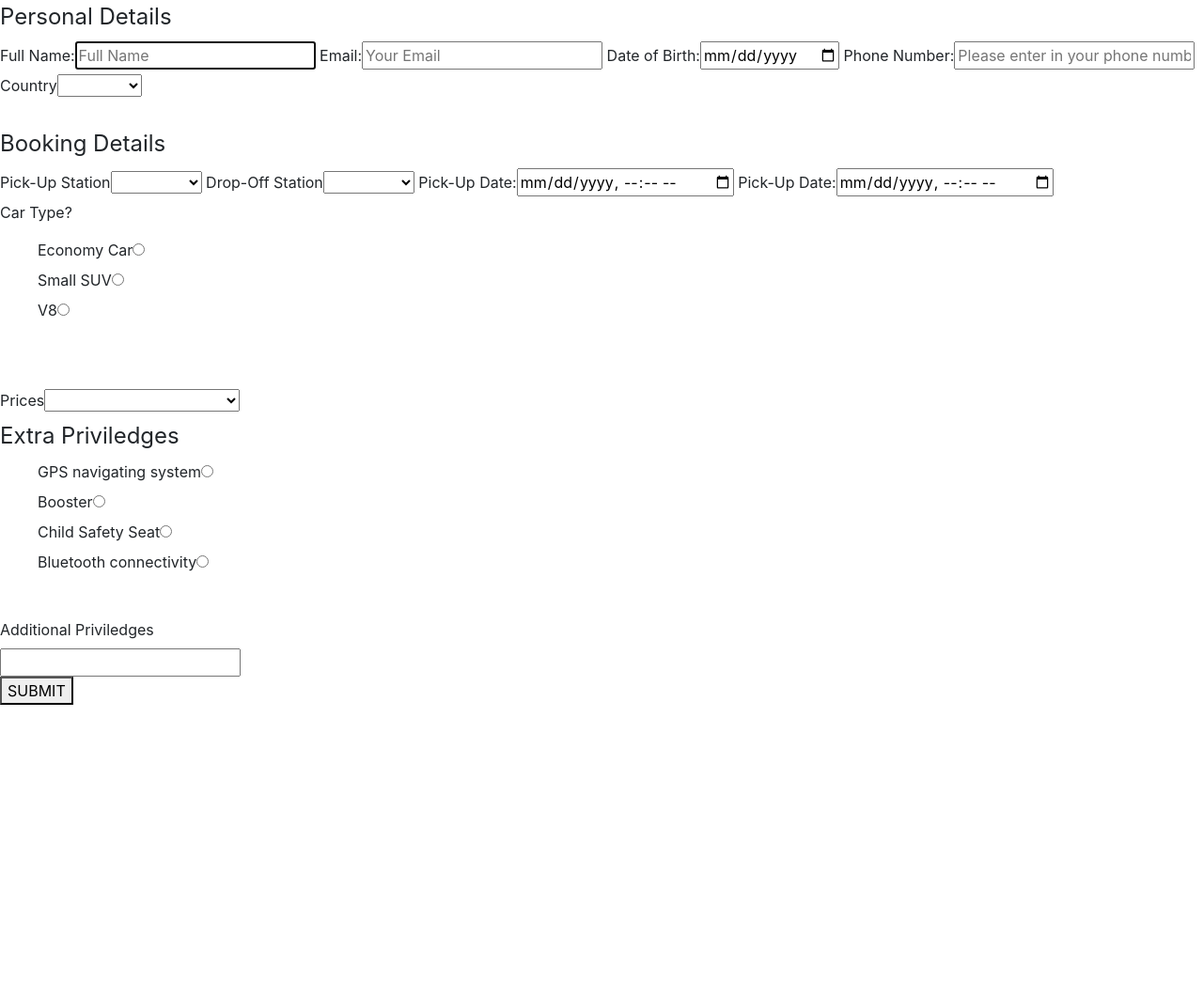
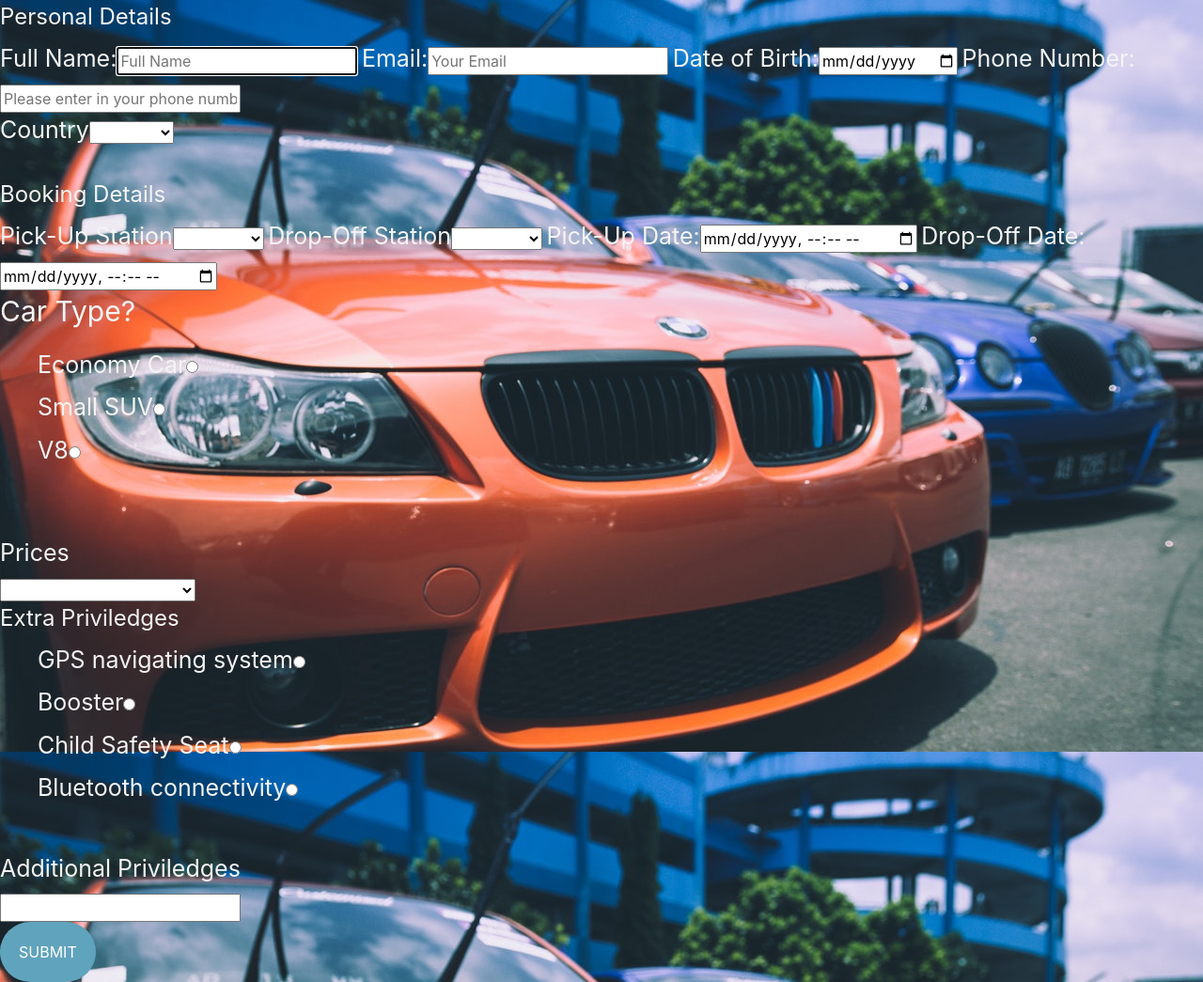
Before and after one commit to kmunge/Car-hire, a plain HTML site: page reservation.html in a window 1280 px wide. Shown: the whole page at 94% size. Before the commit the page ends 800 px from the top, so only its background shows below. Drawn offline with Linux system fonts and the light colour scheme.

Commit message:
Fix submit button functionality

```diff
--- a/css/styles.css
+++ b/css/styles.css
@@ -1,3 +1,32 @@
 li {
     list-style-type: none;
 }
+body {
+    background-attachment: fixed;
+    background-image: url(../images/automobiles-automotives-car-show-235226.jpg);
+}
+form {
+    color: #f4f4f4;
+}
+label {
+    font-size: 25px;
+}
+p {
+    font-size: 30px;
+}
+#submit {
+    color: #fff !important;
+    text-transform: uppercase;
+    background: #60a3bc;
+    padding: 20px;
+    border-radius: 50px;
+    display: inline-block;
+    border: none;
+    align-items: center;
+}
+#submit:hover {
+    text-shadow: 0px 0px 6px rgba(255, 255, 255, 1);
+    -webkit-box-shadow: 0px 5px 40px -10px rgba(0,0,0,0.57);
+    -moz-box-shadow: 0px 5px 40px -10px rgba(0,0,0,0.57);
+    transition: all 0.4s ease 0s;
+    }
--- a/reservation.html
+++ b/reservation.html
@@ -12,7 +12,7 @@
     <form action="" method="GET">
         <fieldset>
             <legend>Personal Details</legend>
-            <label for="name">Full Name: </label><input type="text" name="Full Name" id="name" required autofocus placeholder="Full Name" pattern="[a-zA-Z]{6,}" title="Please enter in more than 6 letters">
+            <label for="name">Full Name: </label><input type="text" name="Full Name" id="name" required autofocus placeholder="Full Name" pattern="[a-zA-Z]{3,}" title="Please enter in more than 3 letters">
             <label for="email">Email: </label><input type="text" name="email" id="email" required autofocus placeholder="Your Email" pattern="[a-zA-Z]{3,}@[a-zA-Z]{3,}[.]{1}[a-zA-Z]{2,}" title="Please enter in valid email address">
             <label for="date">Date of Birth: </label><input type="date" name="date" id="date" min="1940-01-01">
             <label for="phone">Phone Number: </label><input type="text" name="phone" id="phone" required autofocus placeholder="Please enter in your phone number" pattern="[0-9]{4} [0-9]{3} [0-9]{3}" title="Please enter in a phone number in this format"><br>
@@ -49,7 +49,7 @@
                 <option value="Kampala">Kampala</option>
             </select>
             <label for="pickupdate">Pick-Up Date: </label><input type="datetime-local" name="pickupdate" id="pickupdate">
-            <label for="dropoffdate">Pick-Up Date: </label><input type="datetime-local" name="dropoffdate" id="dropoffdate">
+            <label for="dropoffdate">Drop-Off Date: </label><input type="datetime-local" name="dropoffdate" id="dropoffdate">
             <p>Car Type?</p>
             <ul>
                 <li><label for="eco">Economy Car  </label><input type="radio" name="cartype" id="eco" value="Economy Car"></li>
@@ -58,7 +58,7 @@
             </ul>
             <br>
             <br>
-            <label for="Prices">Prices </label><select name="Prices" id="Prices" required>
+            <label for="Prices">Prices </label><br><select name="Prices" id="Prices" required>
                 <option value=""> </option>
                 <option value="2000">Ksh 2000 Economy cars</option>
                 <option value="2500">Ksh 2500 Economy cars</option>
@@ -76,9 +76,9 @@
             </ul>
             <br>
             <label for="Additional">Additional Priviledges </label><br><input type="text" name="Additional" id="Additional" pattern="[a-zA-Z]{6,}" title="Please enter in more than 6 letters">
-
+            <br>
+            <input type="submit" id="submit" value="Submit">
         </fieldset>
     </form>
-    <button type="submit" class="sub" id="submit">SUBMIT </button>
 </body>
 </html>
```
Also changed, not shown: images/automobiles-automotives-car-show-235226.jpg (added).
